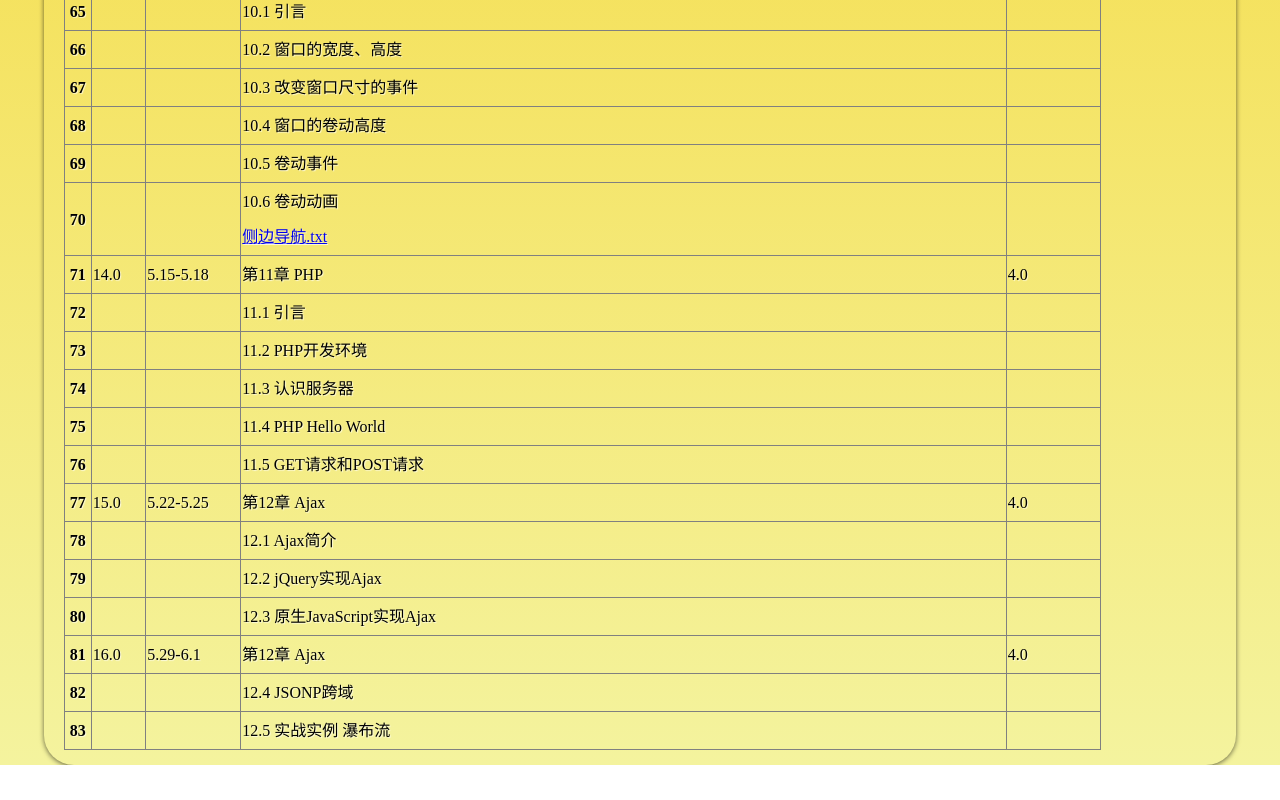
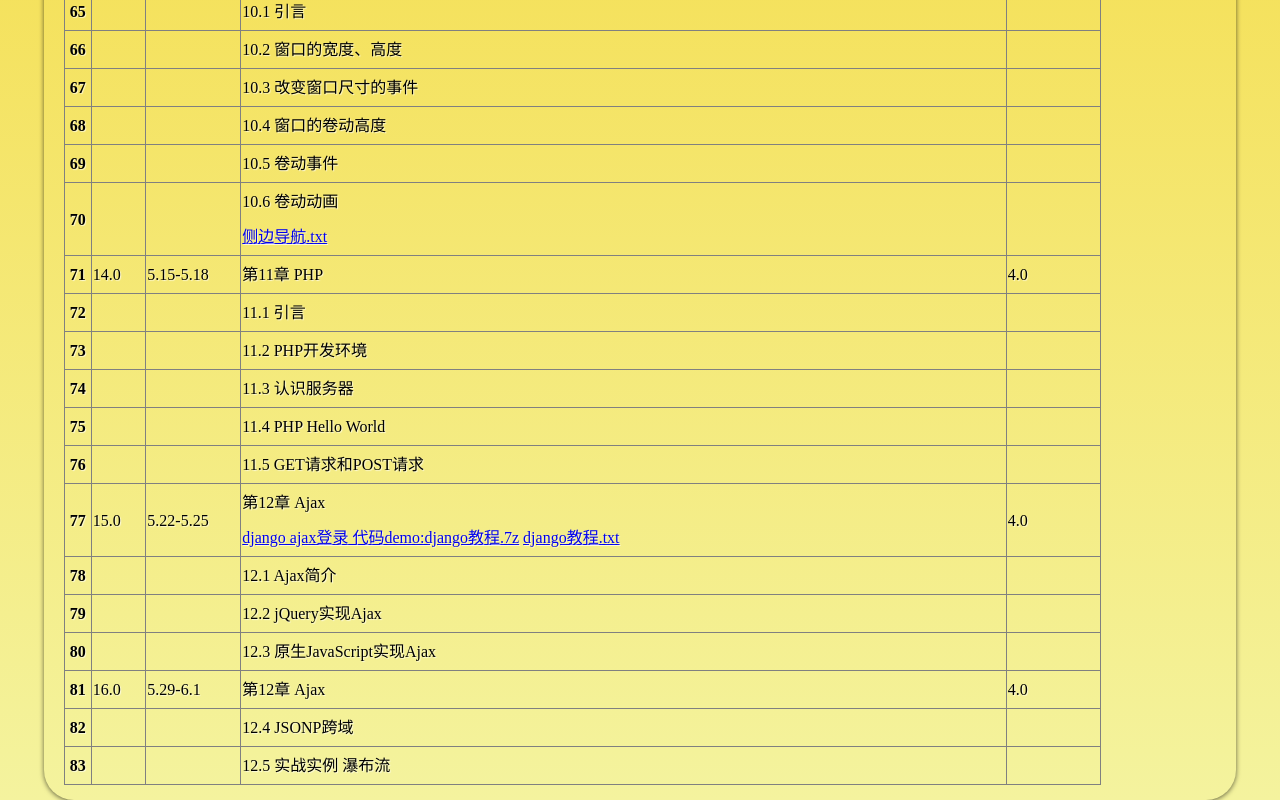
Before and after one commit to GodBlessChina/jquery, a plain HTML site: page index.html in a window 1280 px wide. Shown: the part 3066-3866 px from the top of the page. Before the commit the page ends 3831 px from the top, so only its background shows below. Drawn offline with Linux system fonts and the light colour scheme.

Commit message:
ajax登录

```diff
--- a/index.html
+++ b/index.html
@@ -682,7 +682,11 @@
         <th>77</th>
         <td>15.0</td>
         <td>5.22-5.25</td>
-        <td>第12章 Ajax</td>
+        <td>第12章 Ajax
+          <br>
+          <a href="第13次课/django教程.7z" target="_blank">django ajax登录 代码demo:django教程.7z</a>
+          <a href="第13次课/django教程.txt" target="_blank">django教程.txt</a>
+        </td>
         <td>4.0</td>
       </tr>
       <tr>
```
Also changed, not shown: 第13次课/django教程.txt (added), 1 other file.
